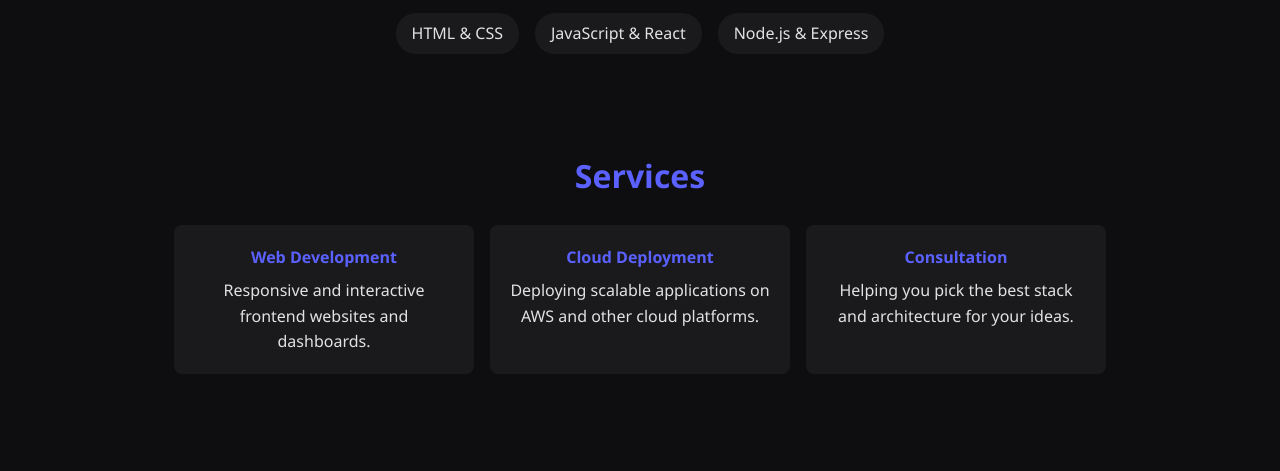
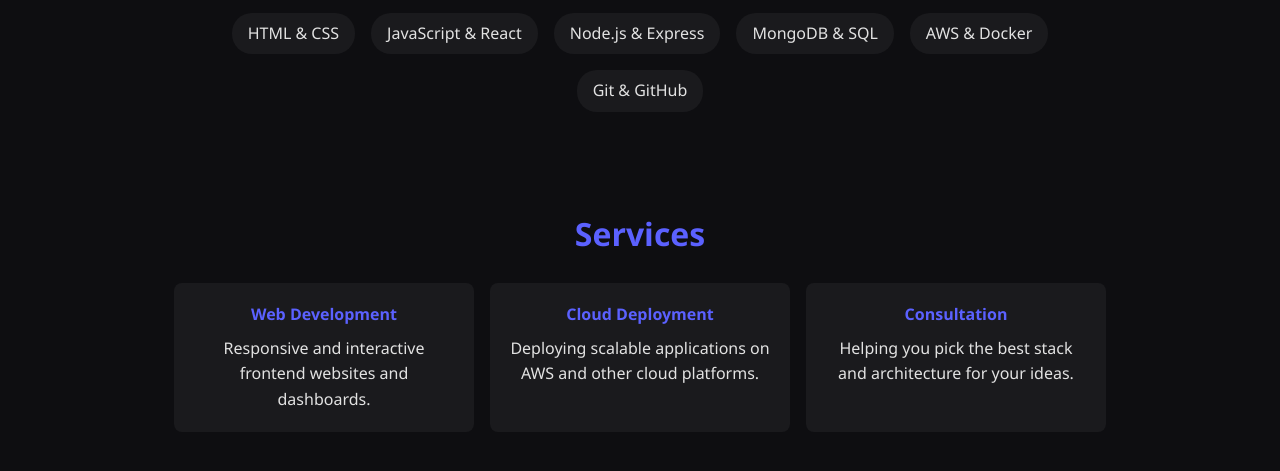
Before and after one commit to Pavan1080p/basic_portfolio_website, a plain HTML site: page index.html in a window 1280 px wide. Shown: the part 629-1100 px from the top of the page. Drawn offline with Linux system fonts and the light colour scheme.

Commit message:
update skills section

```diff
--- a/index.html
+++ b/index.html
@@ -40,6 +40,9 @@
         <li>HTML & CSS</li>
         <li>JavaScript & React</li>
         <li>Node.js & Express</li>
+        <li>MongoDB & SQL</li>
+        <li>AWS & Docker</li>
+        <li>Git & GitHub</li>
       </ul>
     </section>
 
```
